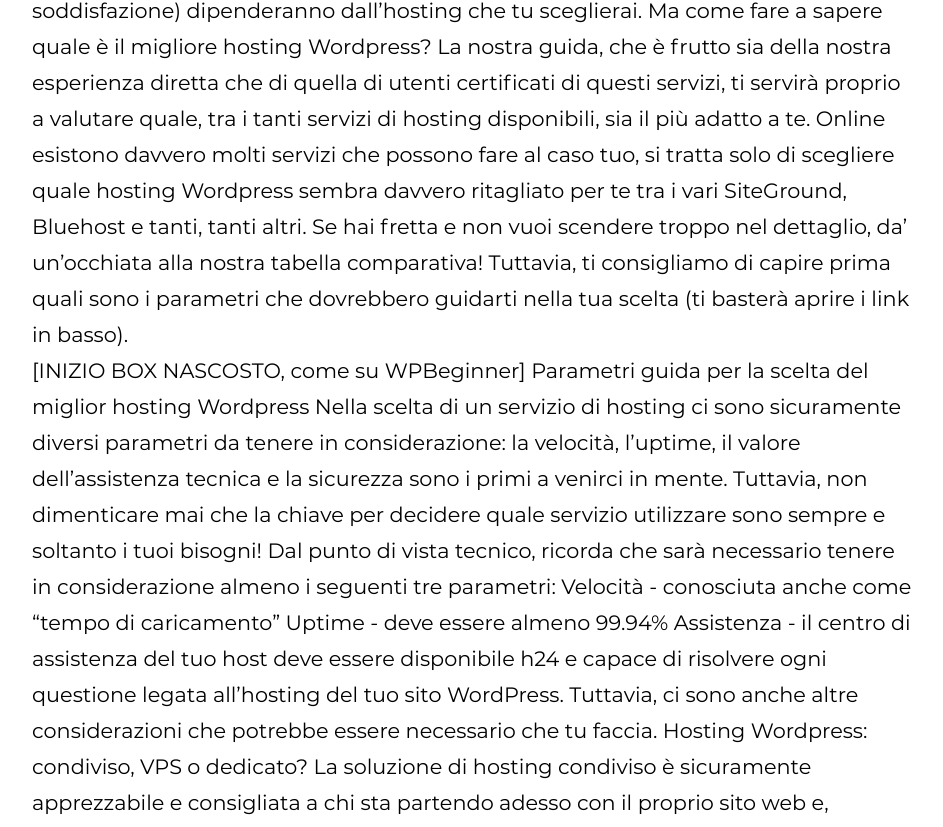
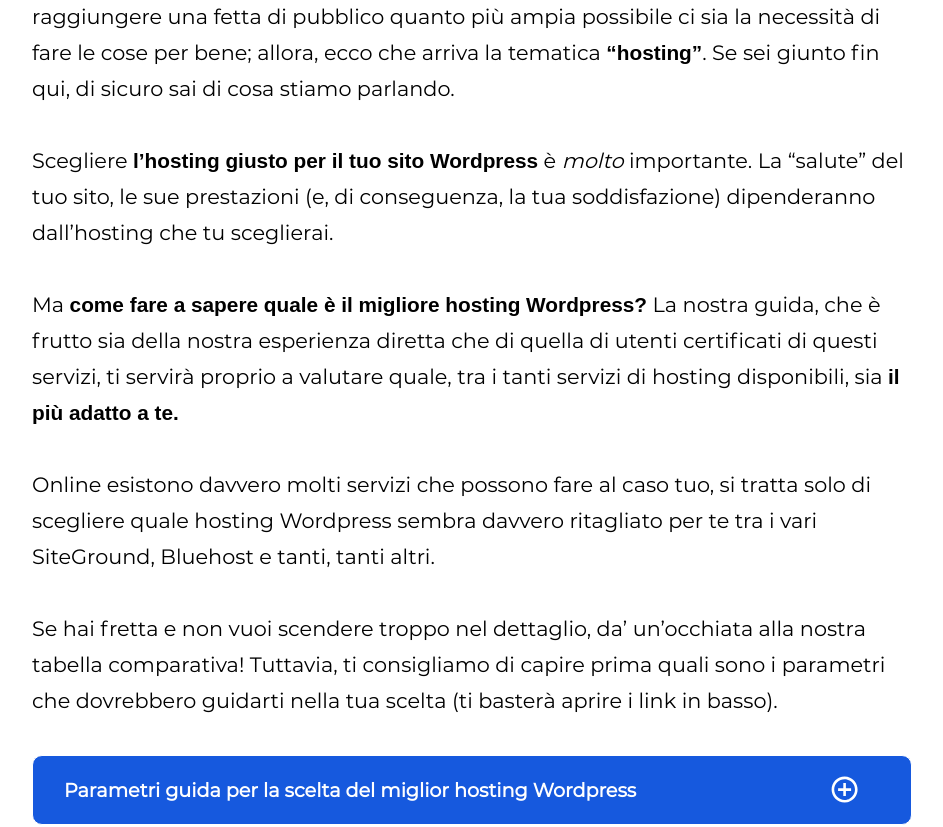
Before and after one commit to theitaliandev/gatsby-hosting-webiste, a Gatsby site: page / in a window 1280 px wide. Shown: the part 887-1714 px from the top of the page, without its empty margins (168-1111 px from the left). Built offline with nearby package versions, Linux system fonts and the light colour scheme; Gatsby itself is replaced by a stand-in of ours.

Commit message:
Impostato primo paragrafo e boxNascosto

```diff
--- a/src/pages/index.js
+++ b/src/pages/index.js
@@ -4,6 +4,7 @@ import styled from "styled-components";
 import Layout from "../components/layout";
 import SEO from "../components/seo";
 import immagine1 from "../images/300.png";
+import { MdAddCircleOutline, MdRemoveCircleOutline } from "react-icons/md";
 
 const Wrapper = styled.article`
   .primo-paragrafo {
@@ -18,7 +19,69 @@ const Wrapper = styled.article`
   }
 `;
 
-const IndexPage = () => (
+const BoxNascosto = styled.div`
+  border: 1px solid white;
+  border-radius: 10px;
+  background: #1659de;
+  padding: 1rem;
+  .titolo-icona {
+    display: flex;
+    justify-content: space-between;
+    align-items: center;
+    margin: 0px 15px;
+    h2 {
+      color: white;
+      font-size: 1rem;
+      @media (min-width: 768px) {
+        font-size: 1.2rem;
+      }
+    }
+  }
+`;
+
+const StyledAddIcon = styled(MdAddCircleOutline)`
+  display: ${props => (props.statoBoxNascosto ? "none" : "unset")};
+  color: white;
+  cursor: pointer;
+  max-width: 3em;
+  max-height: 3em;
+  min-width: 1.5em;
+  min-height: 1.5em;
+  margin: 0px 20px;
+`;
+
+const StyledCloseIcon = styled(MdRemoveCircleOutline)`
+  display: ${props => (props.statoBoxNascosto ? "unset" : "none")};
+  color: white;
+  cursor: pointer;
+  max-width: 3em;
+  max-height: 3em;
+  min-width: 1.5em;
+  min-height: 1.5em;
+  margin: 0px 20px;
+`;
+
+const ContenutoBoxNascosto = styled.div`
+  height: ${props => (props.statoBoxNascosto ? "auto" : "0")};
+  overflow: hidden;
+  background: white;
+  padding: ${props => (props.statoBoxNascosto ? "15px" : "0")};
+`;
+
+export default class IndexPage extends React.Component {
+  state = {
+    boxNascostoOpen: false
+  };
+  handleBoxNascosto = () => {
+    this.setState(() => {
+      return {
+        boxNascostoOpen: !this.state.boxNascostoOpen
+      };
+    });
+  };
+  render() {
+    console.log(this.state.boxNascostoOpen);
+    return (
       <Layout
         titolo="Migliori Hosting per Wordpress"
         sottotitolo="In base ad uptime, velocità di caricamento e costo..."
@@ -36,99 +99,123 @@ const IndexPage = () => (
           <div className="primo-paragrafo">
             <img src={immagine1} alt="Immagine 1" />
             <p>
-          Perché dovresti trovare il miglior hosting Wordpress per te? In tanti
-          si cimentano nel tentativo di avviare un proprio business online o,
-          semplicemente, di dare voce ai propri pensieri. Con il tempo,
-          quest’attività è diventata sempre più alla portata di tutti, talmente
-          tanti sono i servizi che mettono a disposizione dei temi che sono solo
-          da riempire di contenuti. Senza ombra di dubbio, il più famoso e
-          diffuso, tra questi servizi, è certamente Wordpress. Tuttavia, se
-          avviare il proprio sito grazie a questa piattaforma è davvero una
-          delle modalità più semplici per creare un proprio spazio online, è
-          innegabile che se si vuole raggiungere una fetta di pubblico quanto
-          più ampia possibile ci sia la necessità di fare le cose per bene;
-          allora, ecco che arriva la tematica “hosting”. Se sei giunto fin qui,
-          di sicuro sai di cosa stiamo parlando. Scegliere l’hosting giusto per
-          il tuo sito Wordpress è molto importante. La “salute” del tuo sito, le
-          sue prestazioni (e, di conseguenza, la tua soddisfazione) dipenderanno
-          dall’hosting che tu sceglierai. Ma come fare a sapere quale è il
-          migliore hosting Wordpress? La nostra guida, che è frutto sia della
-          nostra esperienza diretta che di quella di utenti certificati di
-          questi servizi, ti servirà proprio a valutare quale, tra i tanti
-          servizi di hosting disponibili, sia il più adatto a te. Online
-          esistono davvero molti servizi che possono fare al caso tuo, si tratta
-          solo di scegliere quale hosting Wordpress sembra davvero ritagliato
-          per te tra i vari SiteGround, Bluehost e tanti, tanti altri. Se hai
-          fretta e non vuoi scendere troppo nel dettaglio, da’ un’occhiata alla
-          nostra tabella comparativa! Tuttavia, ti consigliamo di capire prima
-          quali sono i parametri che dovrebbero guidarti nella tua scelta (ti
-          basterà aprire i link in basso).
+              <span
+                style={{
+                  fontWeight: "bold",
+                  fontSize: "1.6rem"
+                }}
+              >
+                Perché dovresti trovare il miglior hosting Wordpress per te?
+              </span>
+              <br />
+              <br /> In tanti si cimentano nel tentativo di avviare un proprio
+              business online o, semplicemente, di dare voce ai propri pensieri.
+              Con il tempo, quest’attività è diventata sempre più alla portata
+              di tutti, talmente tanti sono i servizi che mettono a disposizione
+              dei temi che sono solo da riempire di contenuti. Senza ombra di
+              dubbio, il più famoso e diffuso, tra questi servizi, è certamente
+              Wordpress. <br />
+              <br />
+              <span
+                style={{
+                  fontWeight: "bold",
+                  fontSize: "1.6rem"
+                }}
+              >
+                Ma quali sono gli elementi per il successo del tuo sito?
+              </span>
+              <br />
+              <br />
+              Se avviare il proprio sito grazie a questa piattaforma è davvero
+              una delle modalità più semplici per creare un proprio spazio
+              online, è innegabile che se si vuole raggiungere una fetta di
+              pubblico quanto più ampia possibile ci sia la necessità di fare le
+              cose per bene; allora, ecco che arriva la tematica{" "}
+              <span
+                style={{
+                  fontWeight: "bold",
+                  fontFamily: "sans-serif"
+                }}
+              >
+                “hosting”
+              </span>
+              . Se sei giunto fin qui, di sicuro sai di cosa stiamo parlando.
+              <br />
+              <br />
+              Scegliere{" "}
+              <span
+                style={{
+                  fontWeight: "bold",
+                  fontFamily: "sans-serif"
+                }}
+              >
+                l’hosting giusto per il tuo sito Wordpress
+              </span>{" "}
+              è <span style={{ fontStyle: "italic" }}>molto</span> importante.
+              La “salute” del tuo sito, le sue prestazioni (e, di conseguenza,
+              la tua soddisfazione) dipenderanno dall’hosting che tu sceglierai.
+              <br />
+              <br /> Ma{" "}
+              <span
+                style={{
+                  fontWeight: "bold",
+                  fontFamily: "sans-serif"
+                }}
+              >
+                come fare a sapere quale è il migliore hosting Wordpress?
+              </span>{" "}
+              La nostra guida, che è frutto sia della nostra esperienza diretta
+              che di quella di utenti certificati di questi servizi, ti servirà
+              proprio a valutare quale, tra i tanti servizi di hosting
+              disponibili, sia{" "}
+              <span
+                style={{
+                  fontWeight: "bold",
+                  fontFamily: "sans-serif"
+                }}
+              >
+                il più adatto a te.
+              </span>{" "}
+              <br />
+              <br />
+              Online esistono davvero molti servizi che possono fare al caso
+              tuo, si tratta solo di scegliere quale hosting Wordpress sembra
+              davvero ritagliato per te tra i vari SiteGround, Bluehost e tanti,
+              tanti altri. <br />
+              <br /> Se hai fretta e non vuoi scendere troppo nel dettaglio, da’
+              un’occhiata alla nostra tabella comparativa! Tuttavia, ti
+              consigliamo di capire prima quali sono i parametri che dovrebbero
+              guidarti nella tua scelta (ti basterà aprire i link in basso).
+              <br />
+              <br />
             </p>
           </div>
-      <p>
-        [INIZIO BOX NASCOSTO, come su WPBeginner] Parametri guida per la scelta
-        del miglior hosting Wordpress Nella scelta di un servizio di hosting ci
-        sono sicuramente diversi parametri da tenere in considerazione: la
-        velocità, l’uptime, il valore dell’assistenza tecnica e la sicurezza
-        sono i primi a venirci in mente. Tuttavia, non dimenticare mai che la
-        chiave per decidere quale servizio utilizzare sono sempre e soltanto i
-        tuoi bisogni! Dal punto di vista tecnico, ricorda che sarà necessario
-        tenere in considerazione almeno i seguenti tre parametri: Velocità -
-        conosciuta anche come “tempo di caricamento” Uptime - deve essere almeno
-        99.94% Assistenza - il centro di assistenza del tuo host deve essere
-        disponibile h24 e capace di risolvere ogni questione legata all’hosting
-        del tuo sito WordPress. Tuttavia, ci sono anche altre considerazioni che
-        potrebbe essere necessario che tu faccia. Hosting Wordpress: condiviso,
-        VPS o dedicato? La soluzione di hosting condiviso è sicuramente
-        apprezzabile e consigliata a chi sta partendo adesso con il proprio sito
-        web e, chiaramente, non ha ancora idea di quanto traffico potrebbe
-        generare il proprio sito. Cosa vuol dire, però, hosting condiviso?
-        Be’... è un po’ come vivere in condominio: hai il tuo “appartamento”, ma
-        è pur sempre all’interno di uno spazio comune, pertanto non potrai mai
-        avere risorse “illimitate”. Ciò è un bene o un male? Di sicuro,
-        all’inizio non ci sono aspetti negativi; tuttavia, quando il tuo sito
-        crescerà e sarà in grado di generare un traffico considerevole, potresti
-        essere costretto (dal tuo provider o dalle necessità) ad effettuare un
-        upgrade del tuo piano. Niente di sconvolgente, ma è bene che questa cosa
-        ti sia chiara. Hosting VPS: cos’è e a chi può servire Una soluzione di
-        mezzo tra l’hosting condiviso e l’hosting dedicato è sicuramente il VPS
-        (Virtual Private Sever): si tratta di un unico server fisico
-        “partizionato” in diversi server virtuali. Questa soluzione permette di
-        coniugare costi un po’ più limitati rispetto ad una soluzione di hosting
-        dedicato con la flessibilità che è propria, appunto, di un hosting
-        Wordpress dedicato. Fa’ attenzione solo ad una cosa: se non hai
-        competenze di tipo tecnico, assicurati di acquistare una soluzione
-        “managed” (ovvero, gestita); in questo modo, il provider sarà in grado
-        di fornirti un elevato livello di assistenza e gestire per te le
-        problematiche tecniche relative al tuo servizio di hosting. Ti
-        consigliamo questa soluzione se hai un blog, sei uno sviluppatore o hai
-        un business di medie dimensioni. Hosting Dedicato: cos’è e a chi può
-        servire Infine, ecco la soluzione più costosa, ma che ti garantisce il
-        massimo della performance: l’hosting dedicato. Questa soluzione prevede
-        che un intero server sia dedicato a te e al tuo sito, con tutti i pro e
-        i contro del caso. I pro si possono riassumere con la semplice formula
-        “massima flessibilità”, ovvero sarai in grado di decidere ogni minimo
-        dettaglio (es: sistema operativo, ecc) relativo alla gestione del tuo
-        server. Tuttavia, proprio la gestione del server potrebbe essere un
-        contro notevole: se non hai esperienza a livello tecnico relativa alla
-        gestione del server, allora è bene dedicarsi ad una soluzione di host
-        “amministrato”, ovvero cedendo al tuo provider l’onere di amministrare
-        per te la parte tecnica del tuo hosting. [FINE BOX NASCOSTO]
-      </p>
+          <BoxNascosto>
+            <div className="titolo-icona">
+              <h2>
+                Parametri guida per la scelta del miglior hosting Wordpress
+              </h2>
+              <StyledAddIcon
+                statoBoxNascosto={this.state.boxNascostoOpen}
+                onClick={() => this.handleBoxNascosto()}
+              />
+              <StyledCloseIcon
+                statoBoxNascosto={this.state.boxNascostoOpen}
+                onClick={() => this.handleBoxNascosto()}
+              />
+            </div>
+            <ContenutoBoxNascosto statoBoxNascosto={this.state.boxNascostoOpen}>
+              Nella scelta di un servizio di hosting ci sono sicuramente diversi
+              parametri da tenere in considerazione: la velocità, l’uptime, il
+              valore dell’assistenza tecnica e la sicurezza sono i primi a
+              venirci in mente. Tuttavia, non dimenticare mai che la chiave per
+              decidere quale servizio utilizzare sono sempre e soltanto i tuoi
+              bisogni! Dal punto di vista tecnico, ricorda che sarà necessario
+              tenere in considerazione almeno i seguenti tre parametri:
+            </ContenutoBoxNascosto>
+          </BoxNascosto>
         </Wrapper>
       </Layout>
     );
-
-// export const query = graphql`
-//   query {
-//     imageOne: file(relativePath: { eq: "300.png" }) {
-//       childImageSharp {
-//         fluid(maxWidth: 300, maxHeight: 300) {
-//           ...GatsbyImageSharpFluid
-//         }
-//       }
-//     }
-//   }
-// `;
-
-export default IndexPage;
+  }
+}
```
Lines whose indentation alone changed are shown as unchanged.
